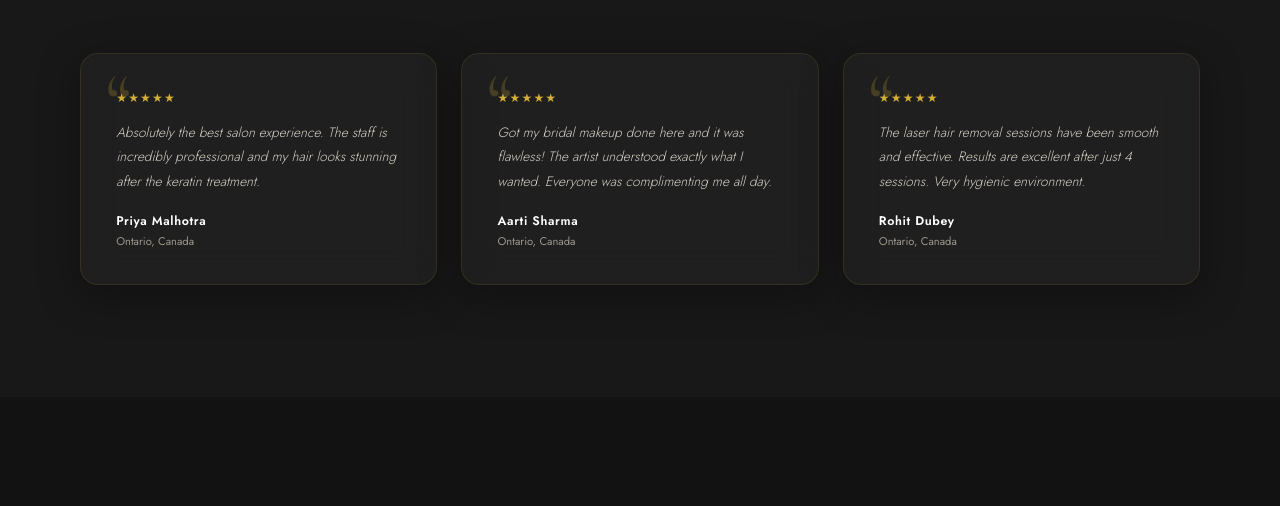
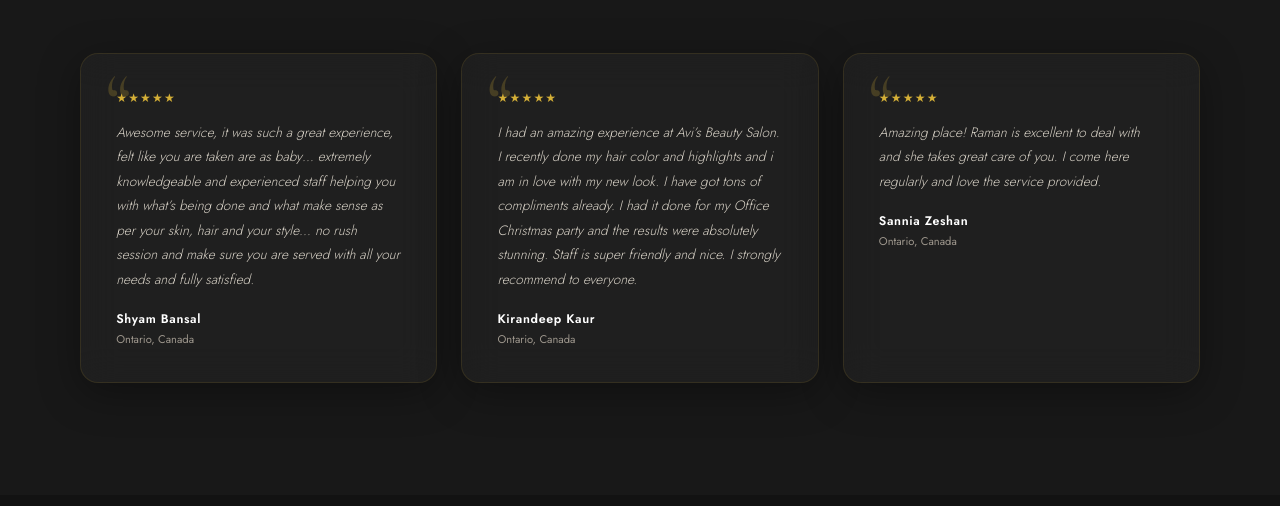
Before and after one commit to Shivanshi-Dubey/avis-beauty-studio, a plain HTML site: page avi-beauty-studio/index.html in a window 1280 px wide. Shown: the part 7481-7987 px from the top of the page. Drawn offline with nearby package versions, Linux system fonts and the light colour scheme.

```diff
--- a/avi-beauty-studio/index.html
+++ b/avi-beauty-studio/index.html
@@ -524,20 +524,20 @@
   <div class="testi-grid">
     <div class="testi-card">
       <div class="stars">★★★★★</div>
-      <p class="testi-text">Absolutely the best salon experience. The staff is incredibly professional and my hair looks stunning after the keratin treatment.</p>
-      <div class="testi-name">Priya Malhotra</div>
+      <p class="testi-text">Awesome service, it was such a great experience, felt like you are taken are as baby… extremely knowledgeable and experienced staff helping you with what’s being done and what make sense as per your skin, hair and your style… no rush session and make sure you are served with all your needs and fully satisfied.</p>
+      <div class="testi-name">Shyam Bansal</div>
       <div class="testi-loc">Ontario, Canada</div>
     </div>
     <div class="testi-card">
       <div class="stars">★★★★★</div>
-      <p class="testi-text">Got my bridal makeup done here and it was flawless! The artist understood exactly what I wanted. Everyone was complimenting me all day.</p>
-      <div class="testi-name">Aarti Sharma</div>
+      <p class="testi-text">I had an amazing experience at Avi’s Beauty Salon. I recently done my hair color and highlights and i am in love with my new look. I have got tons of compliments already. I had it done for my Office Christmas party and the results were absolutely stunning. Staff is super friendly and nice. I strongly recommend to everyone.<p>
+      <div class="testi-name">Kirandeep Kaur</div>
       <div class="testi-loc">Ontario, Canada</div>
     </div>
     <div class="testi-card">
       <div class="stars">★★★★★</div>
-      <p class="testi-text">The laser hair removal sessions have been smooth and effective. Results are excellent after just 4 sessions. Very hygienic environment.</p>
-      <div class="testi-name">Rohit Dubey</div>
+      <p class="testi-text">Amazing place! Raman is excellent to deal with and she takes great care of you. I come here regularly and love the service provided.</p>
+      <div class="testi-name">Sannia Zeshan</div>
       <div class="testi-loc">Ontario, Canada</div>
     </div>
   </div>
```
